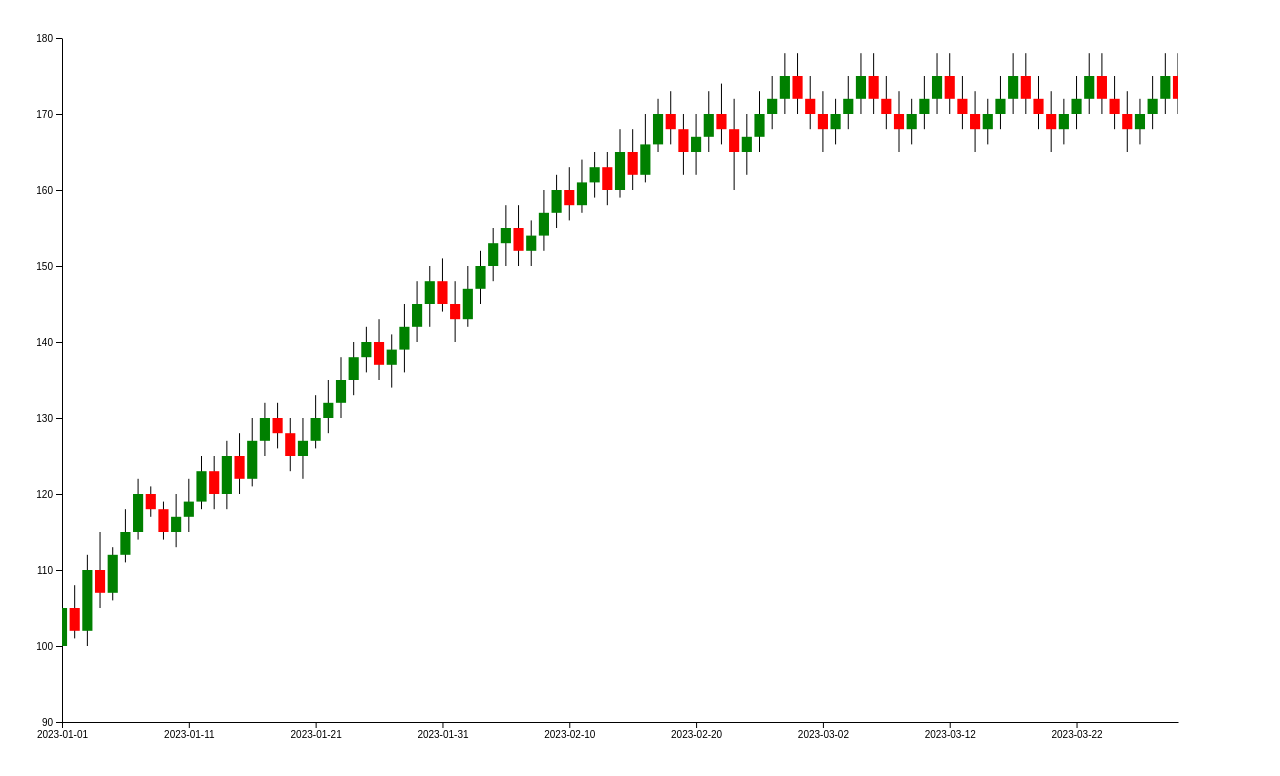
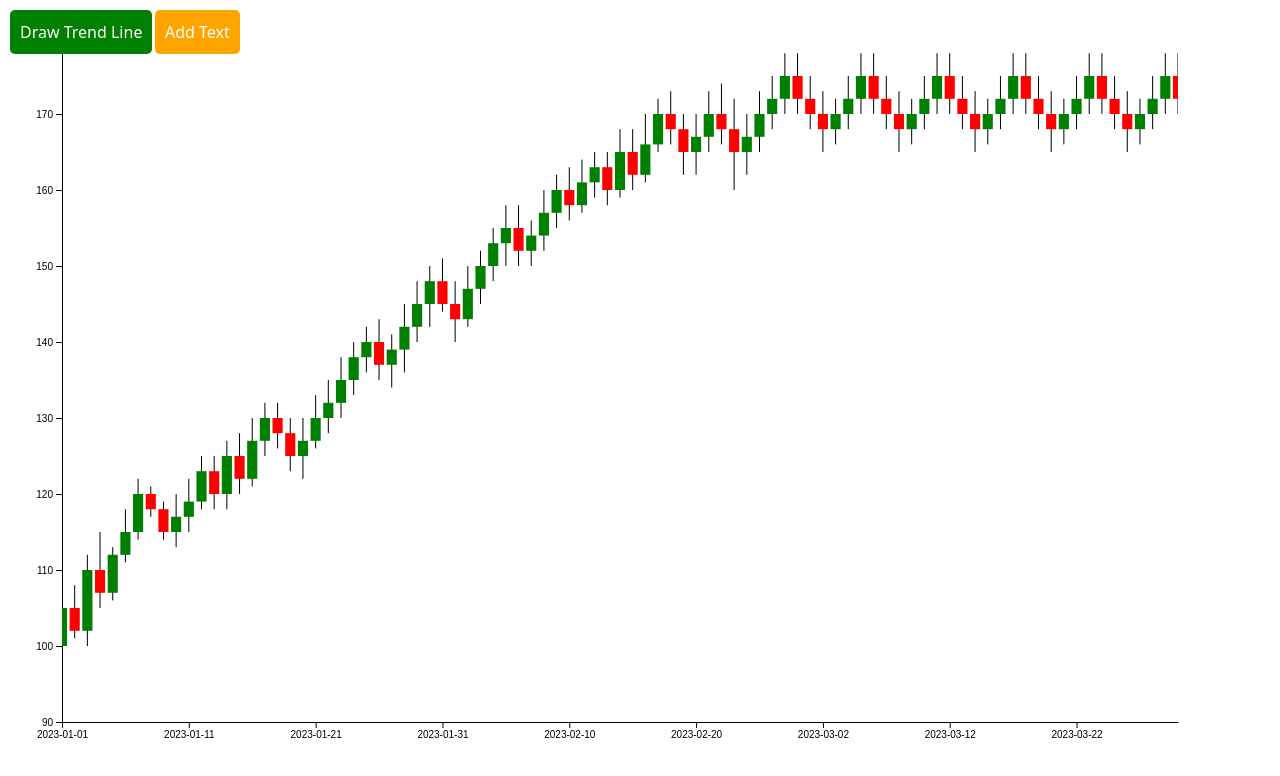
Before and after one commit to Mohdzafar1/dthreegraph, a React (Create React App) app: page / in a window 1280 px wide. Shown: the top 776 px of the page. Built offline with nearby package versions, Linux system fonts and the light colour scheme.

Commit message:
add two button for trend line and add text on candle

```diff
--- a/src/chartGraph/CandlestickChart.jsx
+++ b/src/chartGraph/CandlestickChart.jsx
@@ -18,6 +18,10 @@ export default function CandlestickChart({
   const [inputVisible, setInputVisible] = useState(false);
   const [inputValue, setInputValue] = useState("");
   const [currentIndex, setCurrentIndex] = useState(null);
+  const [startPoint, setStartPoint] = useState(null);
+  const [endPoint, setEndPoint] = useState(null);
+  const [drawingTrendLine, setDrawingTrendLine] = useState(false);
+  const [allowTextInput, setAllowTextInput] = useState(false);
 
   const handleResize = () => {
     const newWidth = window.innerWidth - 40;
@@ -94,6 +98,22 @@ export default function CandlestickChart({
         }))
       );
 
+      // Update trend line points position on zoom
+      if (startPoint) {
+        setStartPoint((prevPoint) => ({
+          ...prevPoint,
+          x: newX(prevPoint.index),
+          y: newY(data[prevPoint.index].close) - 10,
+        }));
+      }
+      if (endPoint) {
+        setEndPoint((prevPoint) => ({
+          ...prevPoint,
+          x: newX(prevPoint.index),
+          y: newY(data[prevPoint.index].close) - 10,
+        }));
+      }
+
       if (inputVisible && currentIndex !== null) {
         const clickedPoint = clickedPoints.find(
           (point) => point.index === currentIndex
@@ -109,15 +129,26 @@ export default function CandlestickChart({
       }
     };
 
-    svg.call(
-      d3.zoom().scaleExtent([0.5, 5]).on("zoom", zoomed)
-    );
+    svg.call(d3.zoom().scaleExtent([0.5, 5]).on("zoom", zoomed));
 
     window.addEventListener("resize", handleResize);
     return () => {
       window.removeEventListener("resize", handleResize);
     };
-  }, [gx, gy, x, y, data, minCandleWidth, dimensions.height, clickedPoints, inputVisible, currentIndex]);
+  }, [
+    gx,
+    gy,
+    x,
+    y,
+    data,
+    minCandleWidth,
+    dimensions.height,
+    clickedPoints,
+    inputVisible,
+    currentIndex,
+    startPoint,
+    endPoint,
+  ]);
 
   const handleMouseOver = (event, d) => {
     if (!d) return; // Check if d is undefined
@@ -142,35 +173,96 @@ export default function CandlestickChart({
     setTooltip(null);
   };
 
+  // const handleChartClick = (event, d, i) => {
+  //   if (!d) return; // Check if d is undefined
+  //   if (!drawingTrendLine) {
+  //     if (allowTextInput) {
+  //       setInputVisible(true);
+  //       setCurrentIndex(i);
+  //       setInputValue("");
+  //     }
+  //     return; // Ignore clicks if not in drawing mode
+  //   }
+
+  //   const svgRect = svgRef.current.getBoundingClientRect();
+  //   const clickX = event.clientX - svgRect.left; // Relative to SVG
+  //   const clickIndex = Math.round(x.invert(clickX));
+  //   const clickY = event.clientY - svgRect.top; // Relative to SVG
+
+  //   if (!startPoint) {
+  //     setStartPoint({
+  //       x: x(clickIndex),
+  //       y: y(data[clickIndex].close) - 10,
+  //       originalX: x(clickIndex),
+  //       originalY: y(data[clickIndex].close) - 10,
+  //       index: clickIndex,
+  //     });
+  //   } else if (!endPoint) {
+  //     setEndPoint({
+  //       x: x(clickIndex),
+  //       y: y(data[clickIndex].close) - 10,
+  //       originalX: x(clickIndex),
+  //       originalY: y(data[clickIndex].close) - 10,
+  //       index: clickIndex,
+  //     });
+  //     setDrawingTrendLine(false); // Exit drawing mode after setting end point
+  //   } else {
+  //     setStartPoint(null);
+  //     setEndPoint(null);
+  //   }
+  // };
+
   const handleChartClick = (event, d, i) => {
     if (!d) return; // Check if d is undefined
+    if (!drawingTrendLine) {
+      if (allowTextInput) {
+        setInputVisible(true);
+        setCurrentIndex(i);
+        setInputValue("");
+      }
+      return; // Ignore clicks if not in drawing mode
+    }
+
     const svgRect = svgRef.current.getBoundingClientRect();
     const clickX = event.clientX - svgRect.left; // Relative to SVG
     const clickIndex = Math.round(x.invert(clickX));
     const clickY = event.clientY - svgRect.top; // Relative to SVG
-    handleText(clickIndex, clickY);
+
+    if (!startPoint) {
+      setStartPoint({
+        x: x(clickIndex),
+        y: y(data[clickIndex].close) - 10,
+        originalX: x(clickIndex),
+        originalY: y(data[clickIndex].close) - 10,
+        index: clickIndex,
+      });
+    } else if (!endPoint) {
+      setEndPoint({
+        x: x(clickIndex),
+        y: y(data[clickIndex].close) - 10,
+        originalX: x(clickIndex),
+        originalY: y(data[clickIndex].close) - 10,
+        index: clickIndex,
+      });
+    } else {
+      // Change the endPoint if both startPoint and endPoint are set
+      setEndPoint({
+        x: x(clickIndex),
+        y: y(data[clickIndex].close) - 10,
+        originalX: x(clickIndex),
+        originalY: y(data[clickIndex].close) - 10,
+        index: clickIndex,
+      });
+    }
   };
 
-  const handleText = (clickIndex, clickY) => {
-    setInputVisible(true); // Ensure inputVisible is set to true after setting clickedPoint
-    setCurrentIndex(clickIndex);
-    setInputValue("");
 
-    const clickedX = x(clickIndex);
-    const clickedY = y(data[clickIndex].close) - 10;
-
-    d3.select(inputRef.current)
-      .style("left", `${clickedX + 10}px`)
-      .style("top", `${clickedY + 50}px`);
-  };
 
   const handleInputChange = (event) => {
     setInputValue(event.target.value);
   };
 
   const handleInputBlur = () => {
-    setInputVisible(false);
-
     if (currentIndex !== null) {
       const newPoint = {
         x: x(currentIndex),
@@ -183,13 +275,73 @@ export default function CandlestickChart({
 
       setClickedPoints((prevPoints) => [...prevPoints, newPoint]);
     }
+
+    setInputVisible(false);
+    setAllowTextInput(false); // Reset text input mode
+  };
+
+  const handleInputKeyDown = (event) => {
+    if (event.key === "Enter") {
+      handleInputBlur();
+    }
+  };
+
+  const toggleTrendLineDrawing = () => {
+    setDrawingTrendLine((prev) => !prev);
+
+    // Reset points if trend line drawing is turned off
+    if (drawingTrendLine) {
+      setStartPoint(null);
+      setEndPoint(null);
+    }
+  };
+
+  const toggleTextInputMode = () => {
+    setAllowTextInput((prev) => !prev);
+    setInputVisible(false);
+    setInputValue("");
+    setCurrentIndex(null);
   };
 
   return (
     <>
-      <svg
-      ref={svgRef} width={dimensions.width} height={dimensions.height}
+      <button
+        onClick={toggleTrendLineDrawing}
+        style={{
+          position: "absolute",
+          top: "10px",
+          left: "10px",
+          zIndex: 10,
+          padding: "10px",
+          backgroundColor: drawingTrendLine ? "red" : "green",
+          color: "white",
+          border: "none",
+          borderRadius: "5px",
+          cursor: "pointer",
+
+        }}
       >
+        {drawingTrendLine ? "Cancel Trend Line" : "Draw Trend Line"}
+      </button>
+      <button
+        onClick={toggleTextInputMode}
+        style={{
+          position: "absolute",
+          top: "10px",
+          left: "140px",
+          zIndex: 10,
+          padding: "10px",
+          backgroundColor: allowTextInput ? "blue" : "orange",
+          color: "white",
+          border: "none",
+          borderRadius: "5px",
+          cursor: "pointer",
+          marginLeft:"15px"
+        }}
+      >
+        {allowTextInput ? "Cancel Text Input" : "Add Text"}
+      </button>
+      <svg ref={svgRef} width={dimensions.width} height={dimensions.height}>
         <defs>
           <clipPath id={clipPathId}>
             <rect
@@ -226,6 +378,34 @@ export default function CandlestickChart({
               />
             </g>
           ))}
+          {startPoint && (
+            <circle
+              cx={startPoint.x}
+              cy={startPoint.y}
+              r={5}
+              fill="blue"
+              onClick={() => setStartPoint(null)}
+            />
+          )}
+          {endPoint && (
+            <circle
+              cx={endPoint.x}
+              cy={endPoint.y}
+              r={5}
+              fill="blue"
+              onClick={() => setEndPoint(null)}
+            />
+          )}
+          {startPoint && endPoint && (
+            <line
+              x1={startPoint.x}
+              y1={startPoint.y}
+              x2={endPoint.x}
+              y2={endPoint.y}
+              stroke="blue"
+              strokeWidth={2}
+            />
+          )}
           {clickedPoints.map((point, i) => (
             <g key={i}>
               <circle cx={point.x} cy={point.y} r={5} fill="yellow" />
@@ -269,6 +449,7 @@ export default function CandlestickChart({
           value={inputValue}
           onChange={handleInputChange}
           onBlur={handleInputBlur}
+          onKeyDown={handleInputKeyDown}
           style={{
             position: "absolute",
             left: `${x(currentIndex) + 10}px`,
@@ -277,8 +458,8 @@ export default function CandlestickChart({
             color: "white",
             borderColor: "black",
             backgroundColor: "#3b0f0f",
-            padding:"7px",
-            borderRadius:"10px"
+            padding: "7px",
+            borderRadius: "10px",
           }}
         />
       )}
```
